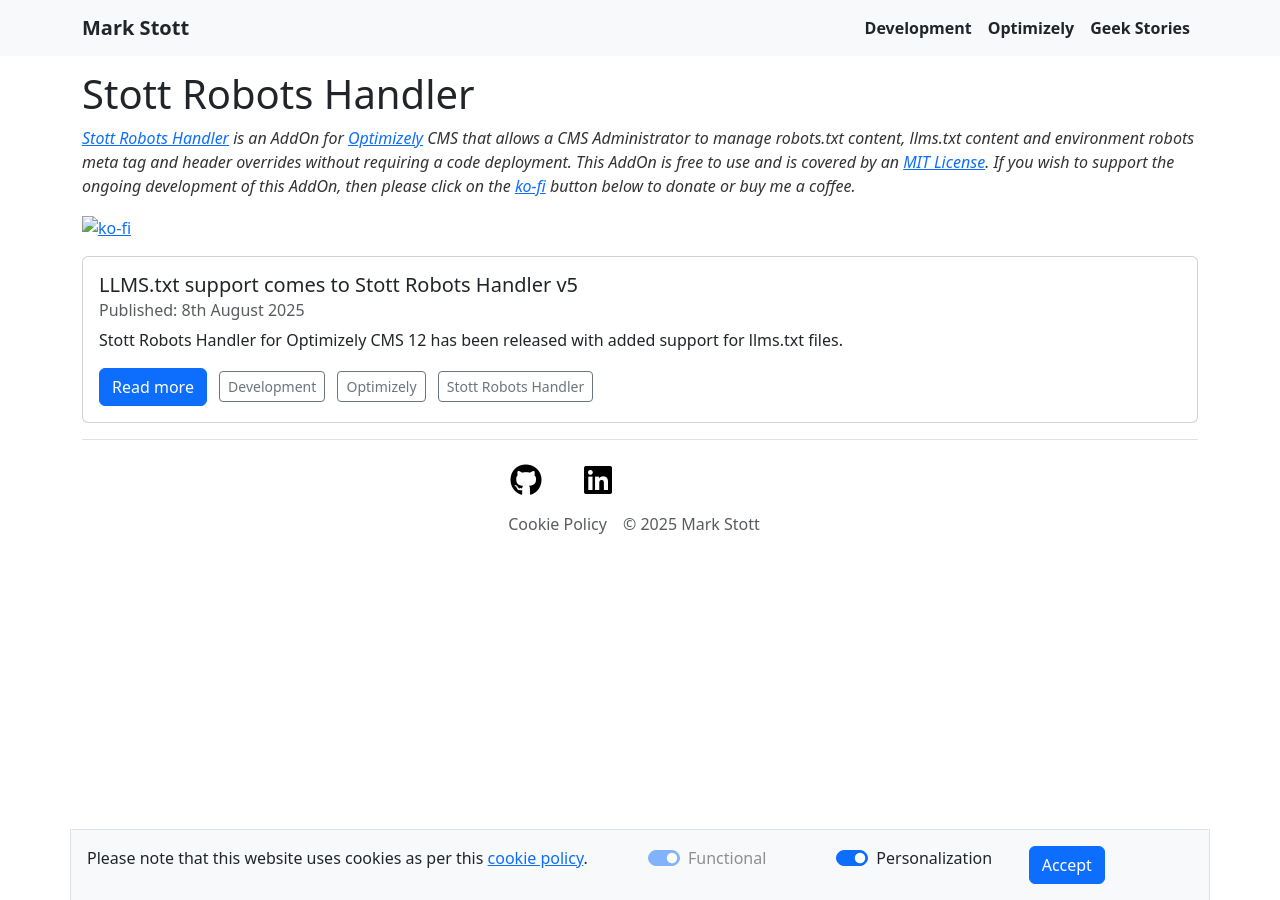
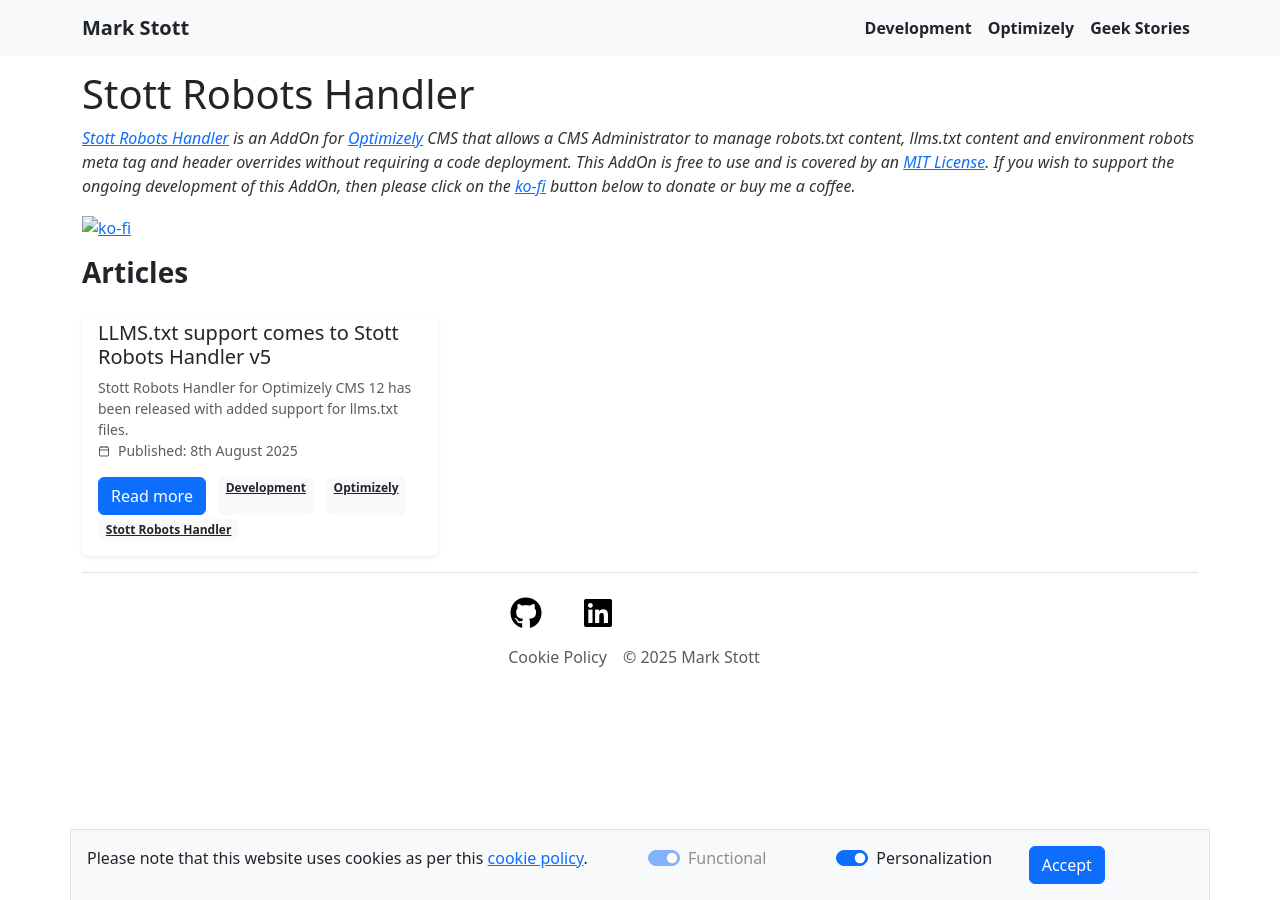
Before and after one commit to GeekInTheNorth/GeekInTheNorth.github.io, a Jekyll site: the page built from StottRobotsHandler.md, in a window 1280 px wide. Built offline with Jekyll 4.4.1, drawn with Linux system fonts in a browser that asks for light colours.

Commit message:
Update listing pages

```diff
--- a/_layouts/articlelist.html
+++ b/_layouts/articlelist.html
@@ -9,45 +9,110 @@
 
 {% if page.title == "Optimizely" %}
 <section class="my-4">
+  <h2 class="h3 fw-semibold text-dark mb-4">Certifications &amp; Achievements</h2>
   <div class="row">
-            <div class="col-6 col-md-3 my-3">
-                <a href="https://www.credly.com/badges/7dd70b2a-5298-4ade-ba80-977b8fcbf18f/public_url" target="_blank">
-                    <img src="/assets/optimizely-mvp-technology.png" alt="Optimizely Most Valuable Professional (Platinum, Technology)" class="credly-badge" />
+    <div class="col-12 col-sm-6 col-lg-4 my-3">
+      <div class="card h-100 text-center shadow-sm border-1">
+        <div class="card-body p-4">
+          <div class="mb-3">
+            <a href="https://www.credly.com/badges/0b406a82-1eae-42bd-83be-2a8bf5e5681c/public_url" target="_blank">
+                <img alt="MVP Technology PLATINUM" loading="lazy" width="150" height="150" decoding="async" class="img-fluid" src="/assets/optimizely-mvp-technology.png">
             </a>
           </div>
-            <div class="col-6 col-md-3 my-3">
+          <h3 class="h6 fw-semibold text-dark mb-1">Optimizely MVP Technology</h3>
+          <p class="small text-muted mb-2">PLATINUM</p>
+          <span class="badge bg-secondary">OMVP</span>
+        </div>
+      </div>
+    </div>
+    <div class="col-12 col-sm-6 col-lg-4 my-3">
+      <div class="card h-100 text-center shadow-sm border-1">
+        <div class="card-body p-4">
+          <div class="mb-3">
             <a href="https://www.credly.com/badges/d2da2126-b2ce-4808-aae9-d8cb414793cb/public_url" target="_blank">
-                    <img src="/assets/optimizely-paas-cms-certified-developer-core-compet.png" alt="Optimizely PaaS CMS Certified Developer - Core Competency 2025" class="credly-badge" />
+                <img alt="Optimizely CMS PAAS Certified Developer" loading="lazy" width="150" height="150" decoding="async" class="img-fluid" src="/assets/optimizely-paas-cms-certified-developer-core-compet.png">
             </a>
           </div>
-            <div class="col-6 col-md-3 my-3">
-                <a href="https://www.credly.com/badges/70fdd279-b43d-4b00-8494-6a46cbfeae65/public_url" target="_blank">
-                    <img src="/assets/optimizely-one-technical-sales-accredited.png" alt="Optimizely One Technical Sales Accredited" class="credly-badge" />
+          <h3 class="h6 fw-semibold text-dark mb-1">Optimizely CMS PAAS Certified Developer</h3>
+          <span class="badge bg-secondary">Developer</span>
+        </div>
+      </div>
+    </div>
+    <div class="col-12 col-sm-6 col-lg-4 my-3">
+      <div class="card h-100 text-center shadow-sm border-1">
+        <div class="card-body p-4">
+          <div class="mb-3">
+            <a href="https://www.credly.com/badges/276e5459-7abb-41dd-8696-106c5a9f355a/public_url" target="_blank">
+                <img alt="Optimizely Opal Tools Certified 2025" loading="lazy" width="150" height="150" decoding="async" class="img-fluid" src="/assets/optimizely-opal-tools-certified-2025.png">
             </a>
           </div>
-            <div class="col-6 col-md-3 my-3">
+          <h3 class="h6 fw-semibold text-dark mb-1">Optimizely Opal Tools Certified 2025</h3>
+          <span class="badge bg-secondary">Developer</span>
+        </div>
+      </div>
+    </div>
+    <div class="col-12 col-sm-6 col-lg-4 my-3">
+      <div class="card h-100 text-center shadow-sm border-1">
+        <div class="card-body p-4">
+          <div class="mb-3">
+            <a href="https://www.credly.com/badges/70fdd279-b43d-4b00-8494-6a46cbfeae65/public_url" target="_blank">
+                <img alt="Optimizely Technical Sales Accredited" loading="lazy" width="150" height="150" decoding="async" class="img-fluid" src="/assets/optimizely-one-sales-accredited.png"></div>
+            </a>
+          <h3 class="h6 fw-semibold text-dark mb-1">Optimizely Technical Sales Accredited</h3>
+          <span class="badge bg-secondary">Sales</span>
+        </div>
+      </div>
+    </div>
+    <div class="col-12 col-sm-6 col-lg-4 my-3">
+      <div class="card h-100 text-center shadow-sm border-1">
+        <div class="card-body p-4">
+          <div class="mb-3">
             <a href="https://www.credly.com/badges/f7d726c0-5c0d-46c8-9f94-b11d47122a3d/public_url" target="_blank">
-                    <img src="/assets/optimizely-one-sales-accredited.png" alt="Optimizely One Sales Accredited" class="credly-badge" />
+                <img alt="Optimizely Sales Accredited" loading="lazy" width="150" height="150" decoding="async" class="img-fluid" src="/assets/optimizely-one-sales-accredited.png">
             </a>
+          </div>
+          <h3 class="h6 fw-semibold text-dark mb-1">Optimizely Sales Accredited</h3>
+          <span class="badge bg-secondary">Sales</span>
+        </div>
+      </div>
     </div>
   </div>
 </section>
 {% endif %}
+
 <section>
+  <h2 class="h3 fw-semibold text-dark mb-4">Articles</h2>
+  <div class="row g-4">
 {% for post in site.posts %}
     {% if post.categories contains page.title %}
-        <div class="card mb-3">
-        <div class="card-body">
-            <h5 class="card-title">{{ post.title }}</h5>
-            <h6 class="card-subtitle mb-2 text-muted">Published: {{ post.date | date_to_long_string: "ordinal" }}</h6>
-            <p class="card-text">{{ post.description }}</p>
+        <div class="col-md-6 col-lg-4">
+            <div class="card h-100 shadow-sm border-0">
+                <div class="card-header bg-white border-0 pb-0">
+                    <h3 class="h5 card-title text-dark mb-2" style="cursor: pointer;">{{ post.title }}</h3>
+                    <p class="card-text text-muted small">{{ post.description }}</p>
+                </div>
+                <div class="card-body pt-0">
+                    <div class="d-flex align-items-center gap-2 text-muted small mb-3">
+                        <svg width="12" height="12" viewBox="0 0 24 24" fill="none" stroke="currentColor" stroke-width="2">
+                            <rect x="3" y="4" width="18" height="18" rx="2" ry="2"></rect>
+                            <line x1="16" y1="2" x2="16" y2="6"></line>
+                            <line x1="8" y1="2" x2="8" y2="6"></line>
+                            <line x1="3" y1="10" x2="21" y2="10"></line>
+                        </svg>
+                        <span>Published: {{ post.date | date_to_long_string: "ordinal" }}</span>
+                    </div>
+                    <div class="d-flex flex-wrap gap-1">
                         <a href="{{ post.url }}" class="btn btn-primary me-2">Read more</a>
                         {% for category in post.categories %}
-            <a href='/article/list/{{ category | downcase | replace: " ", "-" }}' class='btn btn-outline-secondary btn-sm me-2'>{{ category }}</a>
+                            <a href='/article/list/{{ category | downcase | replace: " ", "-" }}' class='badge bg-light text-dark me-2'>{{ category }}</a>
                         {% endfor %}
+                    </div>
+                </div>
             </div>
         </div>
     {% endif %}
 {% endfor %}
+  </div>
 </section>
+
 </div>
```
Also changed, not shown: assets/optimizely-opal-tools-certified-2025.png (added). Lines whose indentation alone changed are shown as unchanged.
